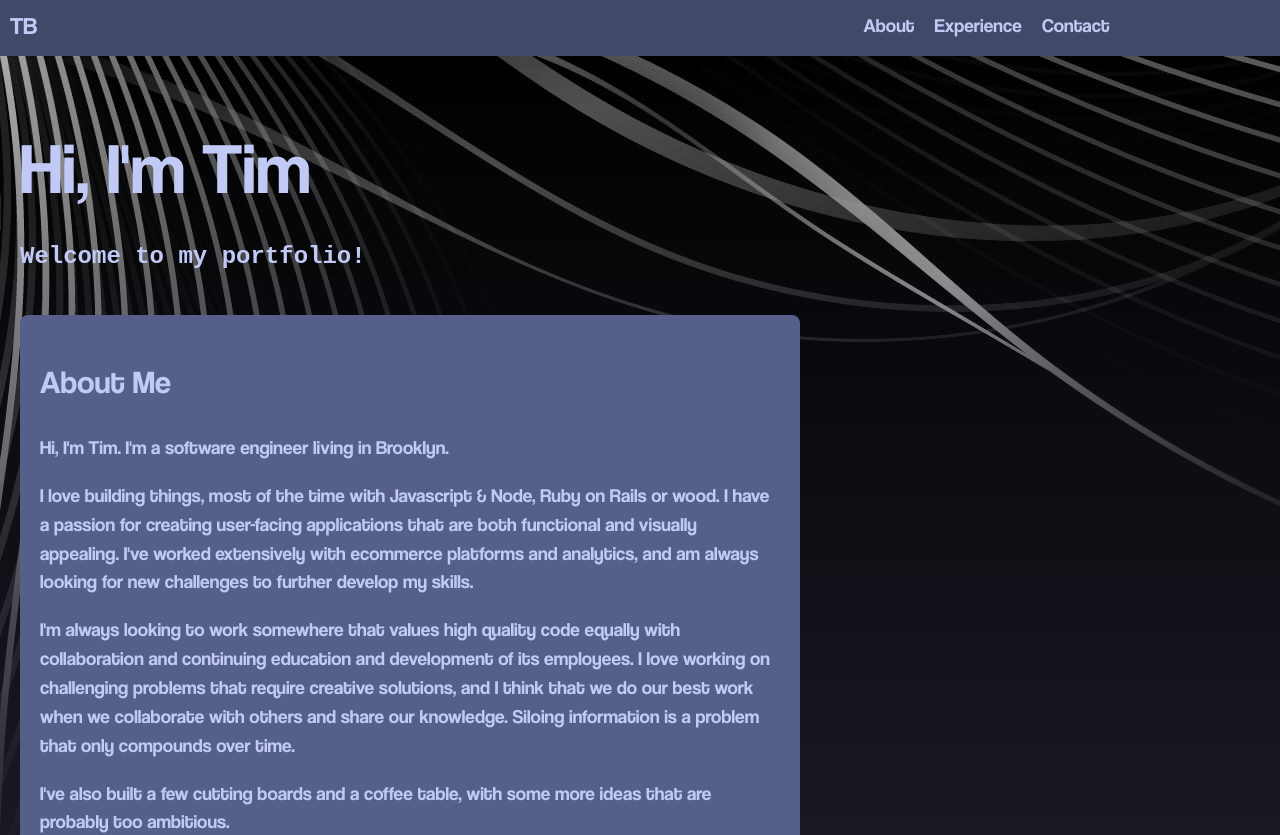
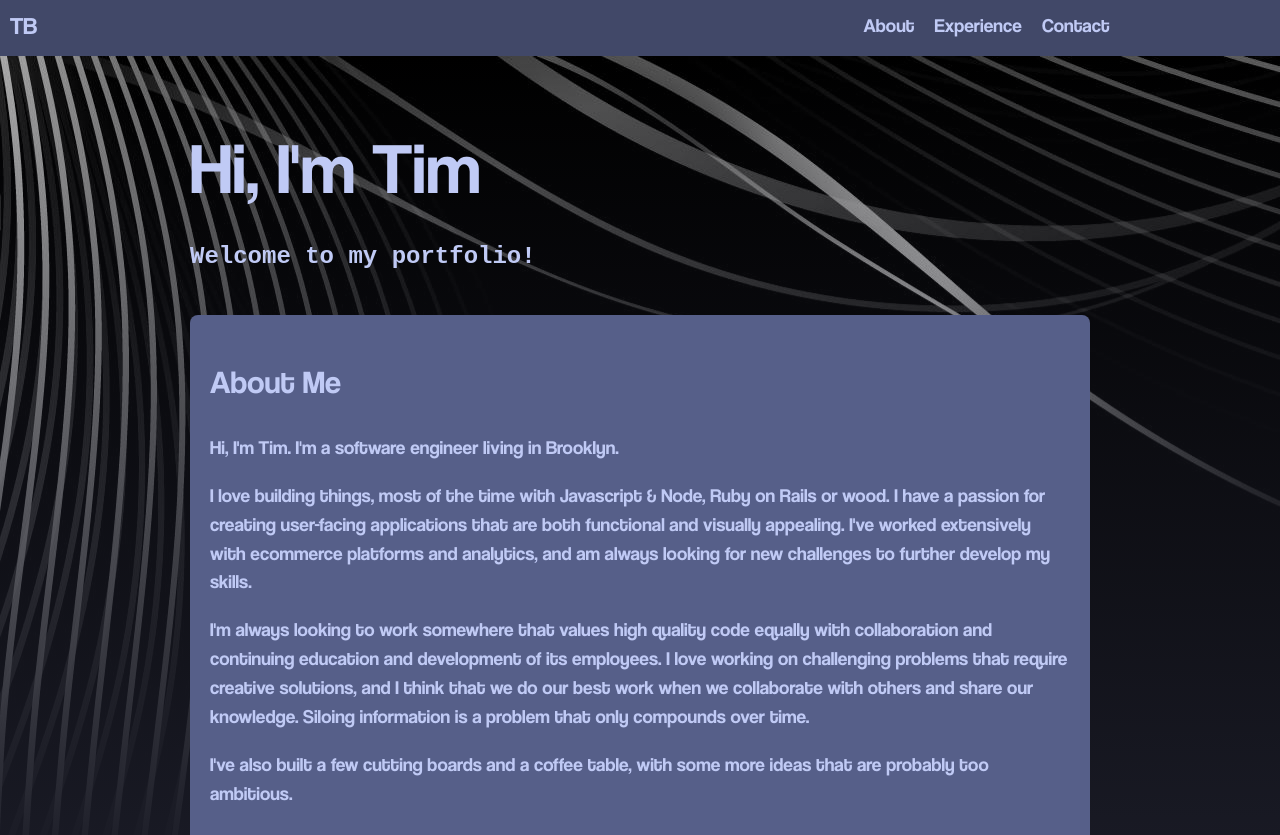
Before and after one commit to TimBek2/timbek2.github.io, a React (Vite) app: page / in a window 1280 px wide. Shown: the top 835 px of the page. Built offline with nearby package versions, Linux system fonts and the light colour scheme.

Commit message:
Fix spacing now that image carousel is gone

```diff
--- a/src/components/about/style.css
+++ b/src/components/about/style.css
@@ -1,7 +1,7 @@
 .about {
   display: flex;
   flex-direction: row;
-  justify-content: space-between;
+  justify-content: center;
   flex-wrap: nowrap;
   margin-bottom: 20px;
 
@@ -10,8 +10,7 @@
     border-radius: 8px;
     box-sizing: border-box;
     display: inline-block;
-    max-width: 780px;
-    margin-right: 5%;
+    max-width: 900px;
     padding: 20px;
     flex-grow: 2;
   }
--- a/src/components/hero/style.css
+++ b/src/components/hero/style.css
@@ -2,6 +2,7 @@
   border-radius: 8px;
   margin-bottom: 20px;
   margin-top: 56px;
+  max-width: 900px;
   padding: 20px;
   text-align: start;
 }
```
